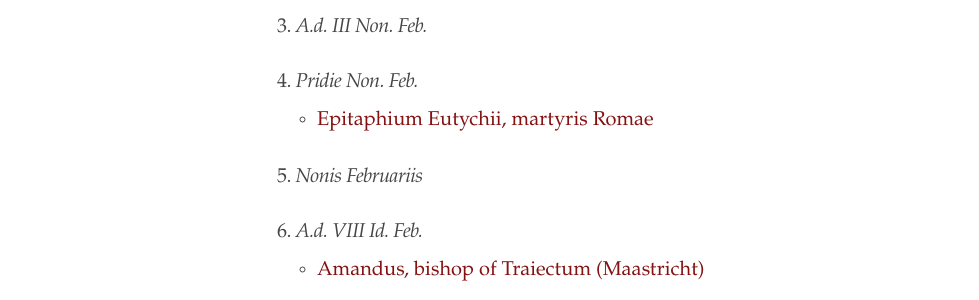
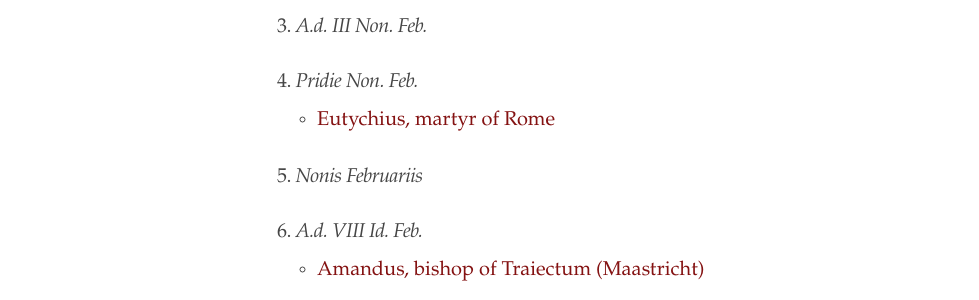
Before and after one commit to cjkoepke1/latin-hagiography, a Jekyll site: the page built from index.md, in a window 1280 px wide and 900 px high, scrolled down 6623 px. Shown: the part 150-450 px from the top of the window, without its empty margins (3-982 px from the left). Built offline with Jekyll 4.4.1, drawn with Linux system fonts in a browser that asks for light colours.

Commit message:
Updated Eutychius of Rome link

```diff
--- a/index.md
+++ b/index.md
@@ -239,7 +239,7 @@
 
 ### 4. *Pridie Non. Feb.*
 
-- [Epitaphium Eutychii, martyris Romae](https://cjkoepke1.github.io/latin-hagiography/texts/epitaphium-eutychii)
+- [Eutychius, martyr of Rome](https://cjkoepke1.github.io/latin-hagiography/saints/eutychius-martyr-romae)
 
 ### 5. *Nonis Februariis*
 
```
